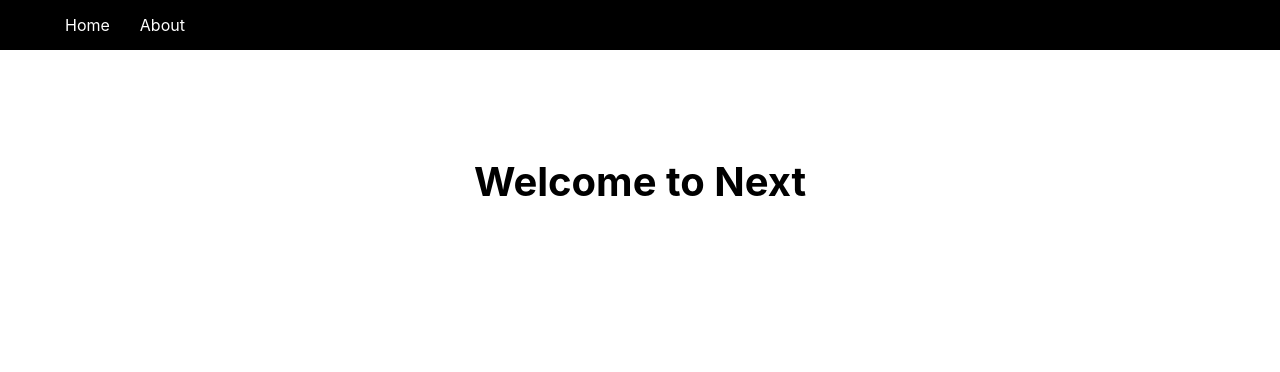
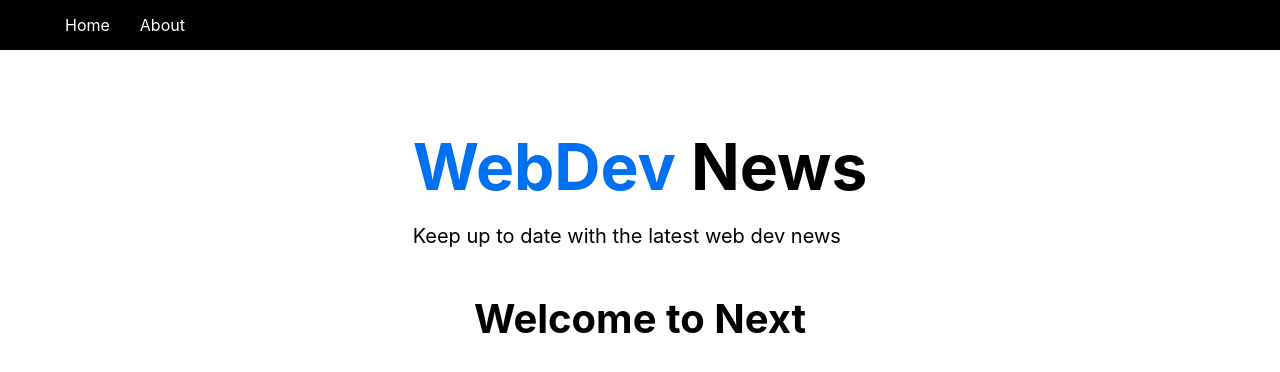
Before and after one commit to Kiailandi/nextjs-crash-course, a Next.js app: page / in a window 1280 px wide. Shown: the top 372 px of the page. Built offline with nearby package versions, Linux system fonts and the light colour scheme.

Commit message:
Add Header component

```diff
--- /dev/null
+++ b/components/Header.js
@@ -0,0 +1,16 @@
+import headerStyles from '../styles/Header.module.css';
+
+const Header = () => {
+    return (
+        <div>
+            <h1 className={headerStyles.title}>
+                <span>WebDev</span> News
+            </h1>
+            <p className={Headers.description}>
+                Keep up to date with the latest web dev news
+            </p>
+        </div>
+    );
+}
+
+export default Header;
--- a/components/Layout.js
+++ b/components/Layout.js
@@ -1,4 +1,5 @@
 import Nav from './Nav';
+import Header from './Header';
 import styles from '../styles/Layout.module.css';
 
 const Layout = ({ children }) => {
@@ -7,6 +8,7 @@ const Layout = ({ children }) => {
             <Nav />
             <div className={styles.container}>
                 <main className={styles.main}>
+                    <Header />
                     {children}
                 </main>
             </div>
--- /dev/null
+++ b/styles/Header.module.css
@@ -0,0 +1,27 @@
+.title a,
+.title span {
+  color: #0070f3;
+  text-decoration: none;
+}
+
+.title a:hover,
+.title a:focus,
+.title a:active {
+  text-decoration: underline;
+}
+
+.title {
+  margin: 0;
+  line-height: 1.15;
+  font-size: 4rem;
+}
+
+.title,
+.description {
+  text-align: center;
+}
+
+.description {
+  line-height: 1.5;
+  font-size: 1.5rem;
+}
```
